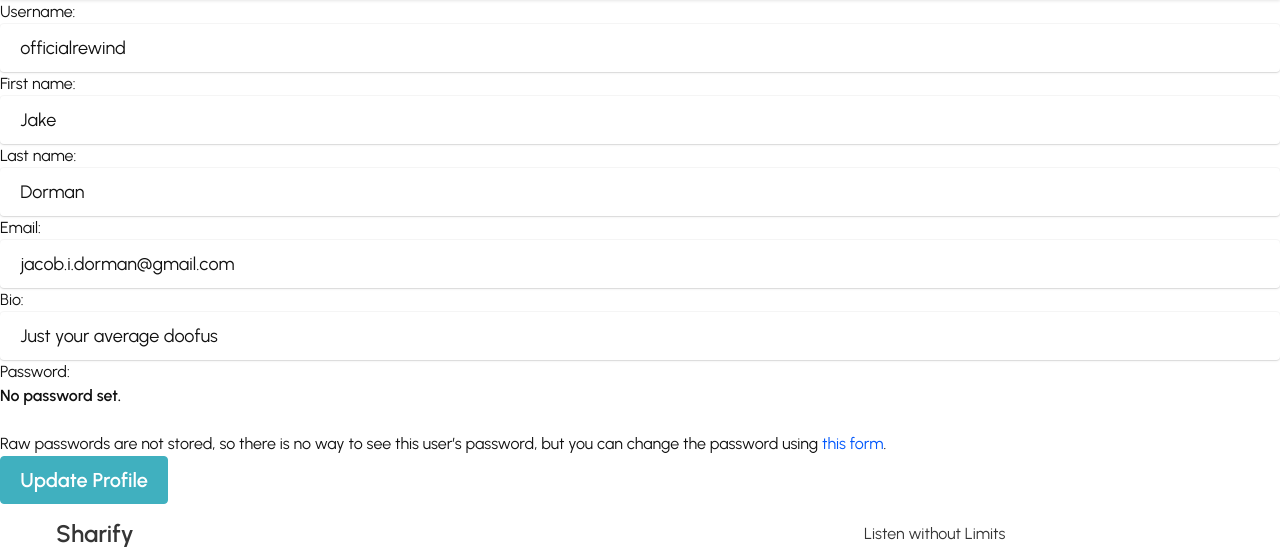
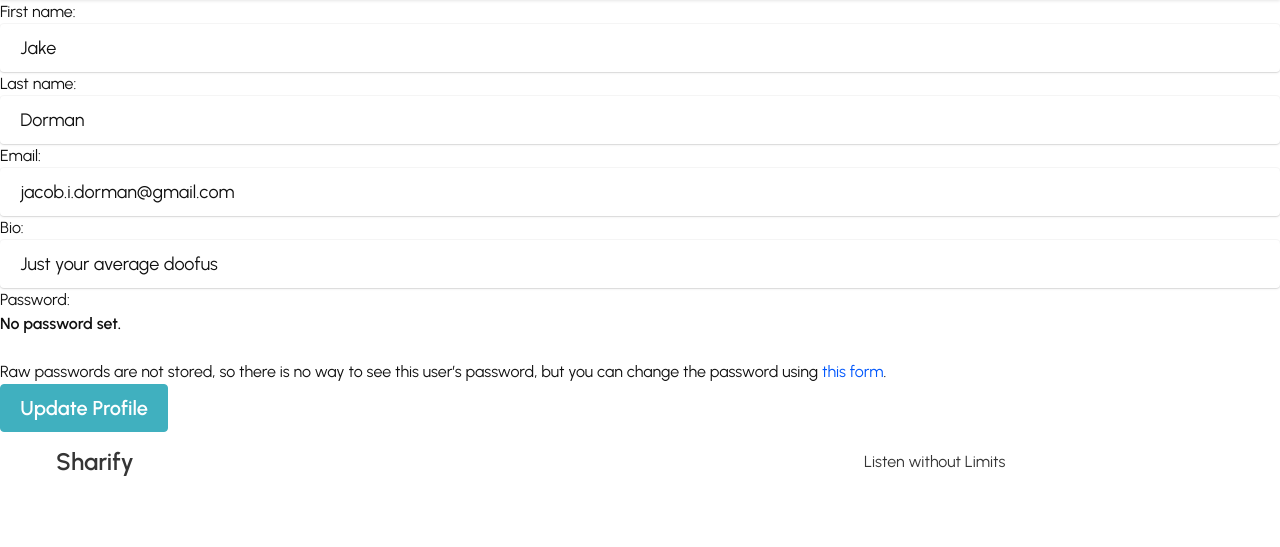
Before and after one commit to zaustin1522/SeniorProject, a Django app: page /edit_profile/ in a window 1280 px wide. Shown: the part 100-647 px from the top of the page. Run offline with Django 3.2, Linux system fonts and the light colour scheme; a user stored in the database is signed in; some libraries are stand-ins or nearby versions.

Commit message:
Edit User Profile

```diff
--- a/sharify/forms.py
+++ b/sharify/forms.py
@@ -33,14 +33,11 @@ class PasswordChangeForm(UserChangeForm):
 #-----------------------------------------------------------------------------------------#
 
 class EditUserProfileForm(UserChangeForm):
-    username = forms.CharField(max_length=63, widget=forms.TextInput(attrs={'class': 'form-control', 'placeholder' : 'Enter your username'}))
     first_name = forms.CharField(widget=forms.TextInput(attrs={'class': 'form-control', 'placeholder' : 'Enter your first name'}))
     last_name = forms.CharField(widget=forms.TextInput(attrs={'class': 'form-control', 'placeholder' : 'Enter your last name'}))
     email = forms.EmailField(widget=forms.EmailInput(attrs={'class': 'form-control', 'placeholder' : 'Enter your email'}))
     bio = forms.CharField(widget=forms.TextInput(attrs={'class': 'form-control', 'placeholder' : 'Enter your bio'}))
 
-
-
     class Meta:
         model = User
-        fields = ['username', 'first_name', 'last_name', 'email', 'bio']
+        fields = ['first_name', 'last_name', 'email', 'bio']
--- a/sharify/templates/userprofile.html
+++ b/sharify/templates/userprofile.html
@@ -17,9 +17,6 @@
                 <h5>{{ current_user.username }}</h5>
                 <p>{{ current_user.first_name }} {{ current_user.last_name }}</p>
                 <a class="btn btn-default btn-lg text-white" href="{% url 'sharify:edit_profile' %}">Edit</a>
-                <!--<button type="button" class="btn btn-default btn-lg text-white">
-                  <span class="glyphicon glyphicon-star"></span>Edit
-                </button> -->
                 {% if needs_linking and current_user.username == user.username %}
                   <br/>
                   <a href="/link_spotify/" class="btn btn-default btn-lg text-white">
--- a/sharify/views.py
+++ b/sharify/views.py
@@ -351,7 +351,7 @@ def show_profile_for(request: WSGIRequest, current_user: MyUser):
 class UpdateUserView(generic.UpdateView):
     form_class = EditUserProfileForm
     template_name = 'edit_profile.html'
-    success_url: reverse_lazy('home')
+    success_url = reverse_lazy('sharify:userprofile')
 
     def get_object(self):
         return self.request.user
```
Also changed, not shown: db.sqlite3.
